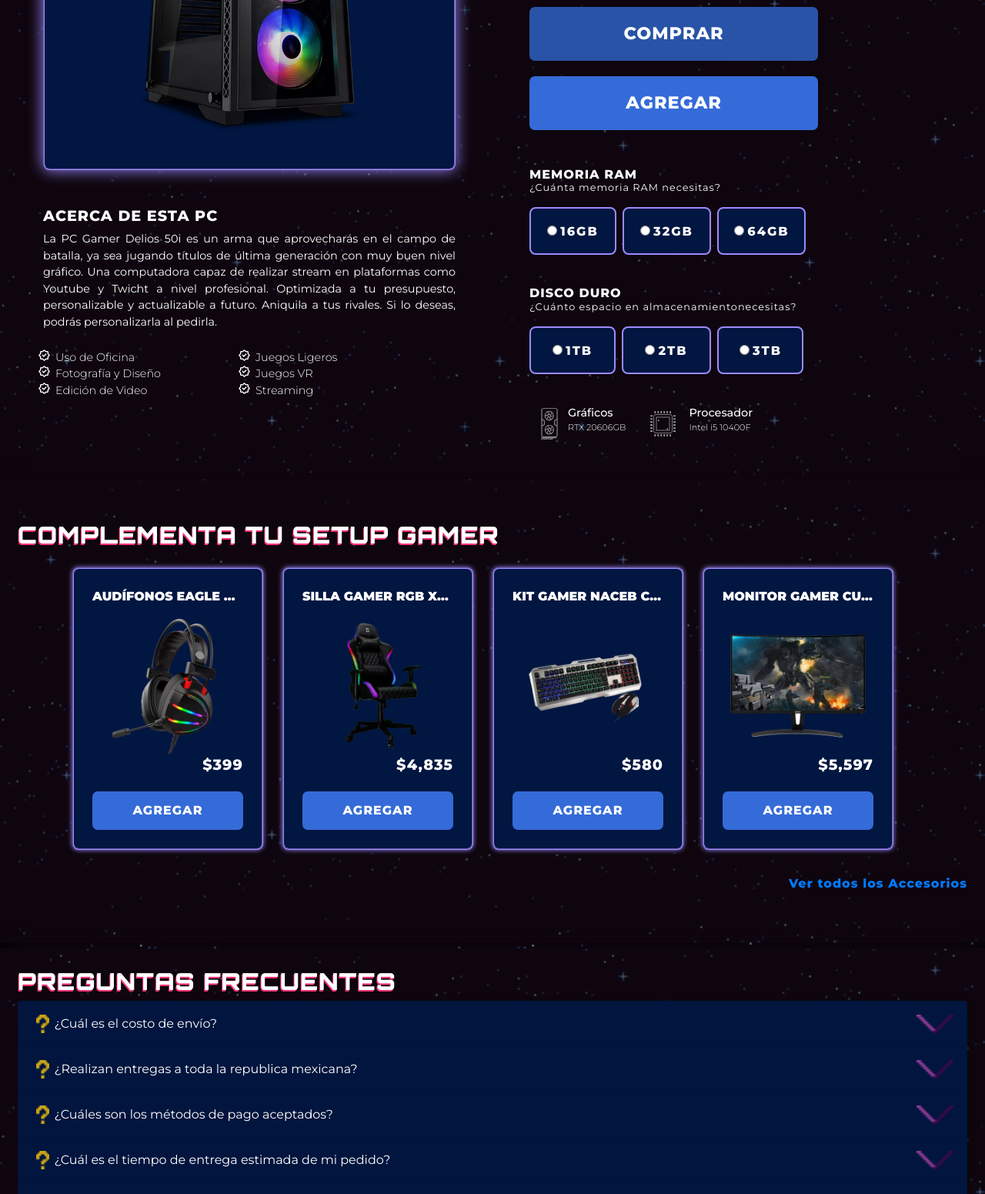
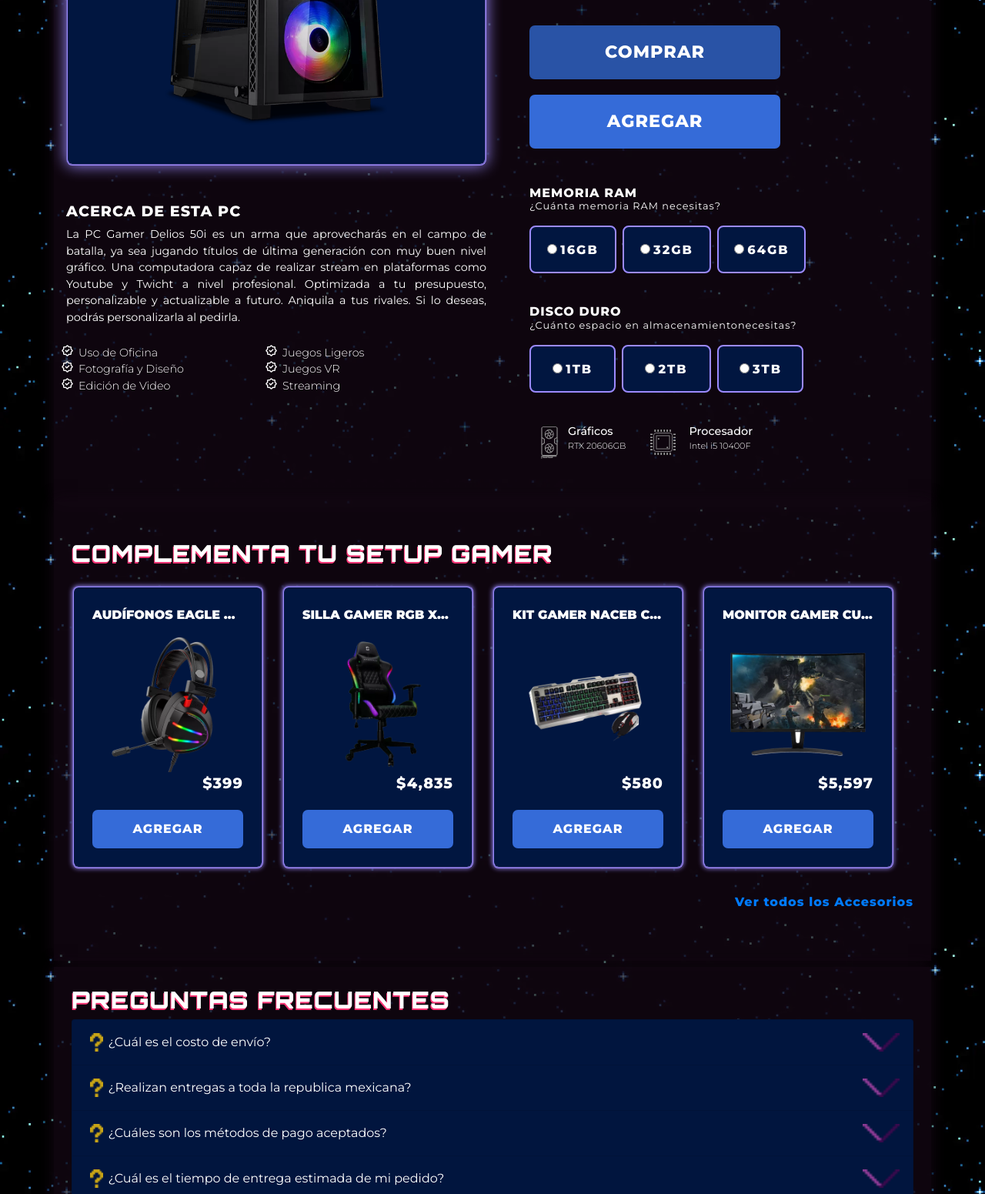
Before and after one commit to luis-ao/andromeda, a plain HTML site: page public/html/pc-gamer-delios.html in a window 1280 px wide. Shown: the part 457-2008 px from the top of the page at 77% size. Drawn offline with nearby package versions, Linux system fonts and the light colour scheme; some icons are missing.

```diff
--- a/public/css/header-footer.css
+++ b/public/css/header-footer.css
@@ -4,7 +4,7 @@
 }
 .img-brand {
     height: 58px;
-    image-rendering: pixelated;
+    image-rendering: pixelated !important;
     margin-left: 30px;
 }
 .navbar-brand {
--- a/public/html/pc-gamer-delios.html
+++ b/public/html/pc-gamer-delios.html
@@ -195,12 +195,12 @@
     </div>
 
     <!-- ///////////// PRODUCTO PRINCIPAL ///////////-->
-    <section class="container-fluid fondo-color">
+    <section class="container fondo-color">
 
-        <div class="row px-2 mt-0 mt-md-4">
+        <div class="row px-2 mt-0 mt-md-5">
 
             <!-- ///////////// COLUMNA 1 ///////////// -->
-            <div class="col-sm-12 col-md-6 py-5 p-md-5">
+            <div class="col-sm-12 col-md-6 py-5 p-md-2">
 
                 <div class="color-slider">
                     <div id="carouselExampleControlsNoTouching" class="carousel slide" data-touch="false"
@@ -388,7 +388,7 @@
     </section>
 
     <!-- ///////////// OTROS PRODUCTOS ///////////// -->
-    <Section class="container-fluid fondo-color">
+    <Section class="container fondo-color">
 
         <div class="row mb-2 px-2 py-5 d-flex justify-content-center">
 
@@ -443,7 +443,7 @@
     </Section>
 
     <!-- ///////////// PREGUNTAS FRECUENTES ///////////// -->
-    <section class="container-fluid fondo-color">
+    <section class="container fondo-color">
         <div class="row pb-5 pt-4 px-2">
             <div class="col-12">
                 <div class="accordion" id="accordion-faq">
```
